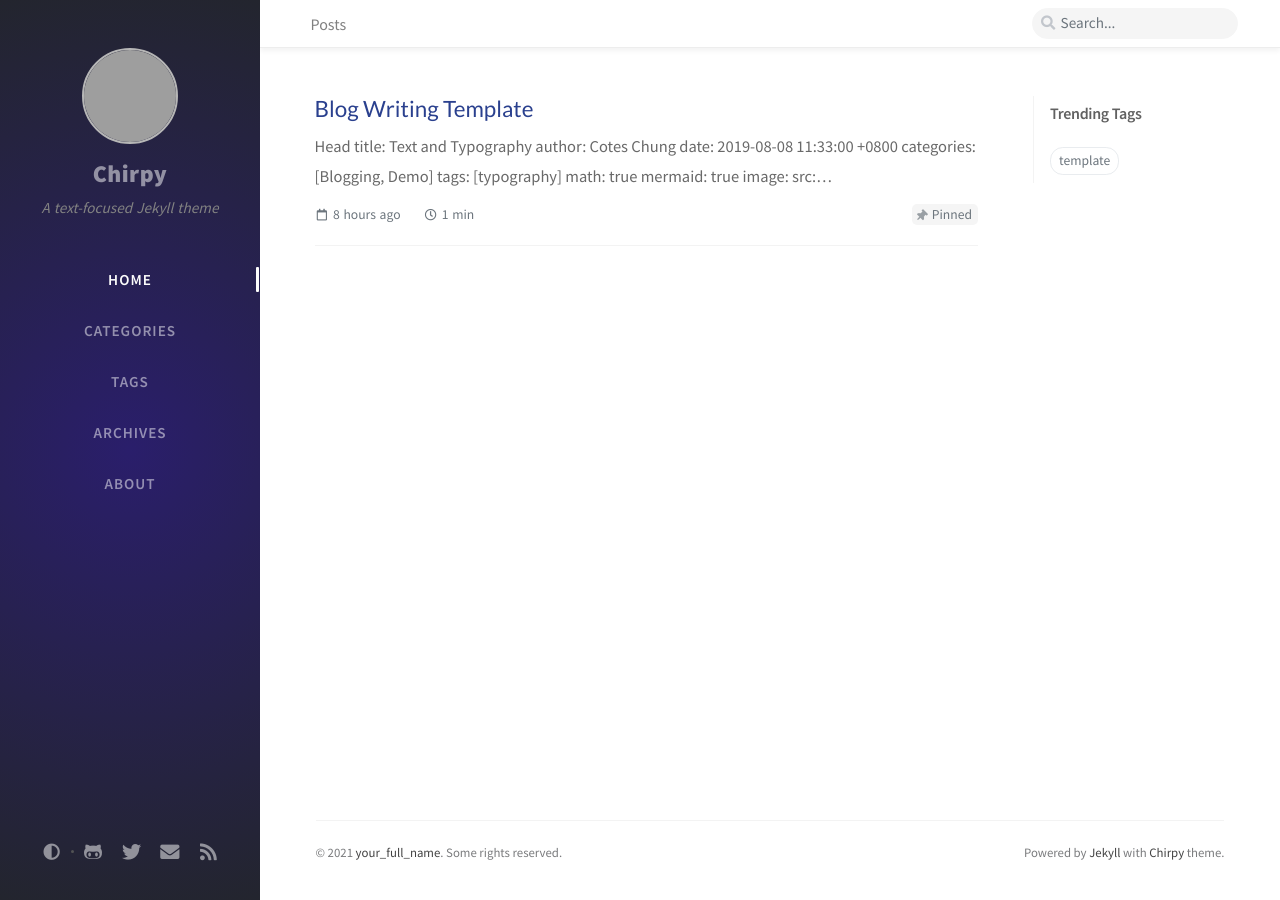
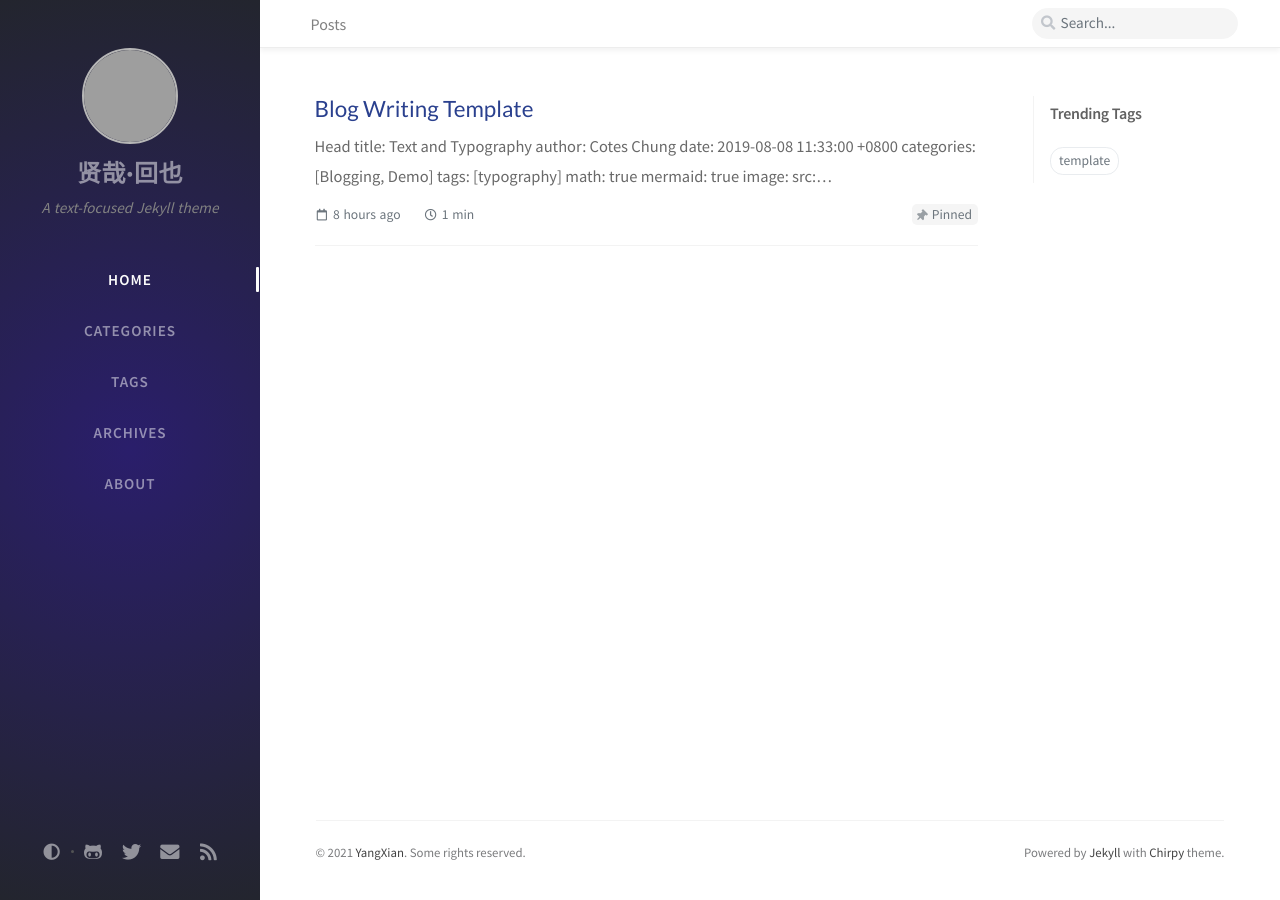
Before and after one commit to Bryce1010/Bryce1010.github.io, a Jekyll site: the page built from index.html, in a window 1280 px wide. Built offline with Jekyll 4.4.1, drawn with Linux system fonts in a browser that asks for light colours; nearby versions of some CDN libraries; comment, search, counter and statistics services are not loaded; grey boxes are pictures that could not be loaded.

Commit message:
config: update google analytics

```diff
--- a/_config.yml
+++ b/_config.yml
@@ -15,7 +15,7 @@
 
 # jekyll-seo-tag settings › https://github.com/jekyll/jekyll-seo-tag/blob/master/docs/usage.md
 # --------------------------
-title: Chirpy                          # the main title
+title: 贤哉·回也                          # the main title
 
 tagline: A text-focused Jekyll theme   # it will display as the sub-title
 
@@ -36,12 +36,12 @@
 social:
   # Change to your full name.
   # It will be displayed as the default author of the posts and the copyright owner in the Footer
-  name: your_full_name
-  email: example@doamin.com             # change to your email address
+  name: YangXian
+  email: bryceyx@gmail.com            # change to your email address
   links:
     # The first element serves as the copyright owner's link
     - https://twitter.com/username      # change to your twitter homepage
-    - https://github.com/username       # change to your github homepage
+    - https://github.com/Bryce1010       # change to your github homepage
     # Uncomment below to add more social links
     # - https://www.facebook.com/username
     # - https://www.linkedin.com/in/username
@@ -50,7 +50,7 @@
 # --------------------------
 
 google_analytics:
-  id: ''          # Fill with your Google Analytics ID
+  id: 'G-YNT65BHZVC'          # Fill with your Google Analytics ID
   pv:
     # The Google Analytics pageviews switch.
     # DO NOT enable it unless you know how to deploy the Google Analytics superProxy.
@@ -58,7 +58,7 @@
     # the next options only valid when `google_analytics.pv` is enabled.
     proxy_url: ''
     proxy_endpoint: ''
-    cache: false  # pv data local cache, good for the users from GFW area.
+    cache: true  # pv data local cache, good for the users from GFW area.
 
 # Prefer color scheme setting.
 #
```
